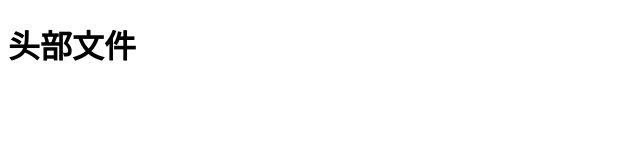
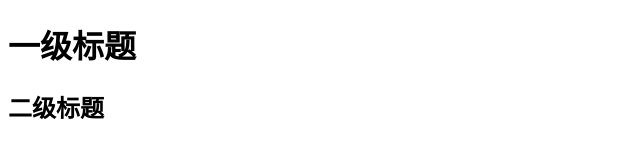
Before and after one commit to luoxiaobo/learngit, a plain HTML site: page index.html in a window 1280 px wide. Shown: the whole page, without its empty margins (0-640 px from the left). Drawn offline with Linux system fonts and the light colour scheme.

Commit message:
modified index

```diff
--- a/index.html
+++ b/index.html
@@ -7,6 +7,7 @@
   <title>Document</title>
 </head>
 <body>
-  <h1>头部文件</h1>
+  <h1>一级标题</h1>
+  <h2>二级标题</h2>
 </body>
 </html>
```
